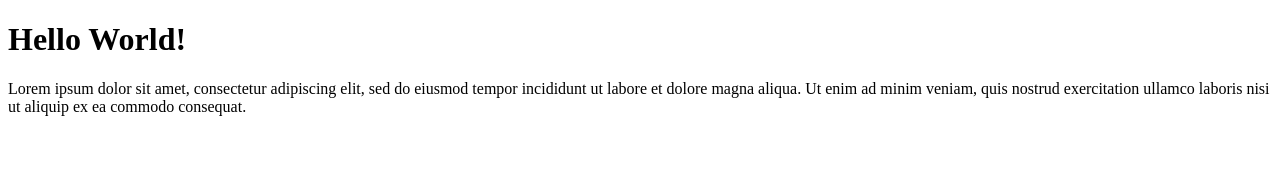
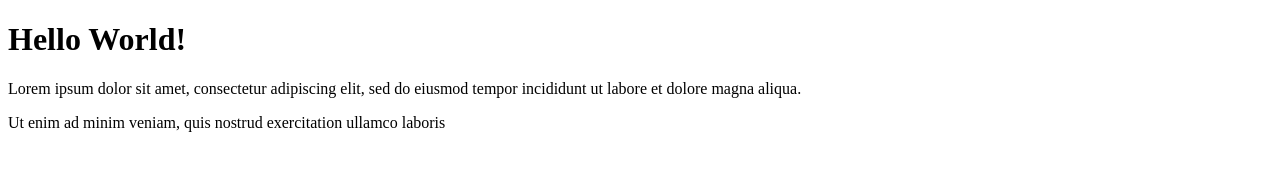
Before and after one commit to frazerlinscott/Practice-, a plain HTML site: page index.html in a window 1280 px wide. Drawn offline with Linux system fonts and the light colour scheme.

Commit message:
updated 2

```diff
--- a/index.html
+++ b/index.html
@@ -8,11 +8,11 @@
 
 <body>
     <h1>Hello World!</h1>
-    Lorem ipsum dolor sit amet, consectetur adipiscing elit, sed do eiusmod tempor
-    incididunt ut labore et dolore magna aliqua.
 
-    Ut enim ad minim veniam, quis nostrud exercitation ullamco laboris
-    nisi ut aliquip ex ea commodo consequat.
+    <p>Lorem ipsum dolor sit amet, consectetur adipiscing elit, sed do eiusmod tempor
+        incididunt ut labore et dolore magna aliqua.</p>
+
+          <p>Ut enim ad minim veniam, quis nostrud exercitation ullamco laboris
 </body>
 
 </html>
```
